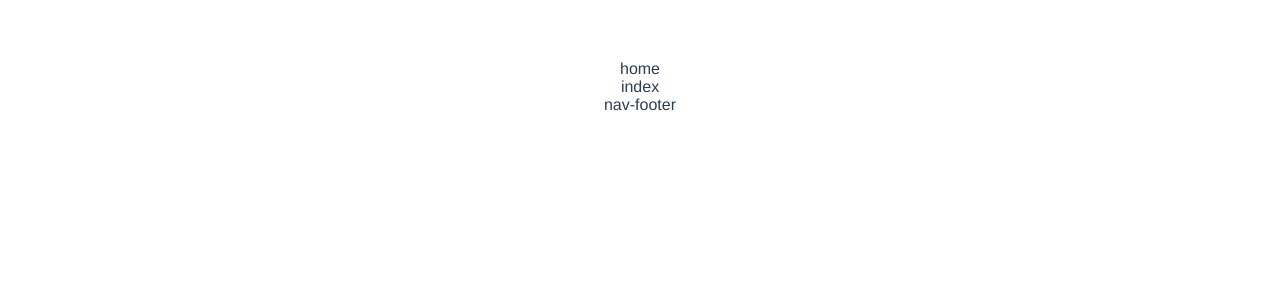
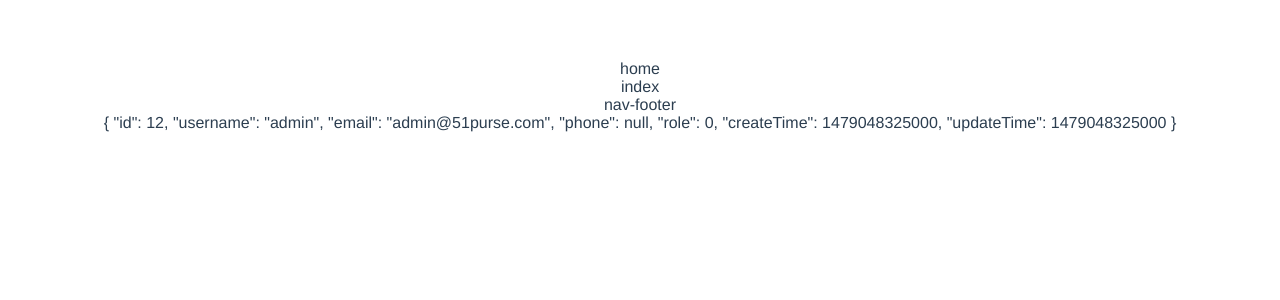
Before and after one commit to lhzjoker/MiMall, a Vue app: page /#/index in a window 1280 px wide. Shown: the top 300 px of the page. Built offline with nearby package versions, Linux system fonts and the light colour scheme.

Commit message:
mock设置

```diff
--- a/src/App.vue
+++ b/src/App.vue
@@ -1,15 +1,16 @@
 <template>
   <div id="app">
     <router-view></router-view>
+    {{res}}
   </div>
 </template>
 
 <script>
-  import storage from './storage/index.js'
+  // import storage from './storage/index.js'
   export default {
     data() {
       return {
-
+        res: ''
       }
     },
     name: 'App',
@@ -17,9 +18,11 @@
 
     },
     mounted() {
-      console.log(123);
-      // storage.setItem("a",1,"user")
-      storage.clear("a")
+      this.axios({
+        url:'/user/login'
+      }).then((res)=>{
+        this.res = res
+      })
     }
   }
 </script>
--- a/src/main.js
+++ b/src/main.js
@@ -3,9 +3,11 @@ import router from './router'
 import axios from 'axios'
 import VueAxios from 'vue-axios'
 import App from './App.vue'
+// import env from './env'
 
-//根据前端跨域进行调整
+//根据前端跨域进行调整，`baseURL` 将自动加在 `url` 前面
 axios.defaults.baseURL = '/api'
+// axios.defaults.baseURL = env.baseURL
 //设置超时时间
 axios.defaults.timeout = 8000
 
@@ -21,6 +23,15 @@ axios.interceptors.response.use(function(response){
   }
 })
 
+//mock开关，需要使用mock的时候使用
+const mock = true
+if(mock){
+  //注意这里要用require，注意这里不能使用import，import是预编译加载，不使用的时候会报错，require不使用的时候不会报错
+  require('./mock/api')
+}
+
+
+//VueAxios的作用是将axios框架挂载到vue实例上，这样我们在其他vue文件中使用axios就不用importer了，直接用this.axios
 Vue.use(VueAxios,axios)
 
 Vue.config.productionTip = false
--- /dev/null
+++ b/src/mock/api.js
@@ -0,0 +1,15 @@
+import Mock from 'mockjs'
+
+Mock.mock('/api/user/login',{
+    "status": 0,
+        "data": {
+          "id": 12,
+          "username": "admin",
+          "email": "admin@51purse.com",
+          "phone": null,
+          "role": 0,
+          "createTime": 1479048325000,
+          "updateTime": 1479048325000
+        }
+}
+)
```
Also changed, not shown: public/mock/user/login.json (added, +12 -0 lines).
